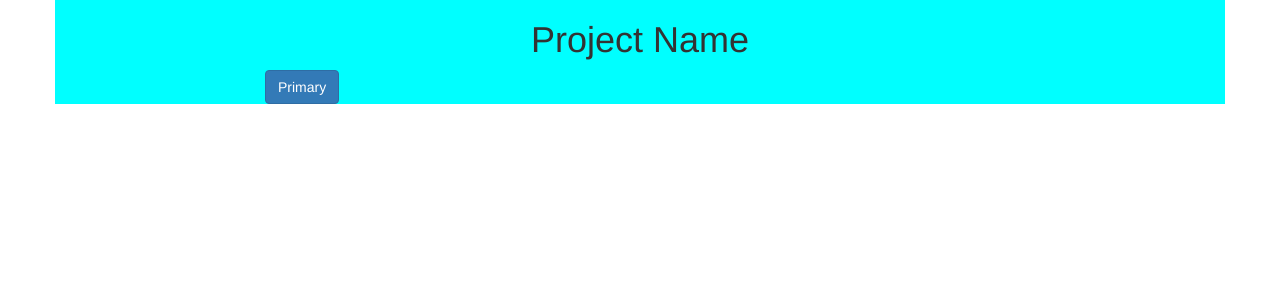
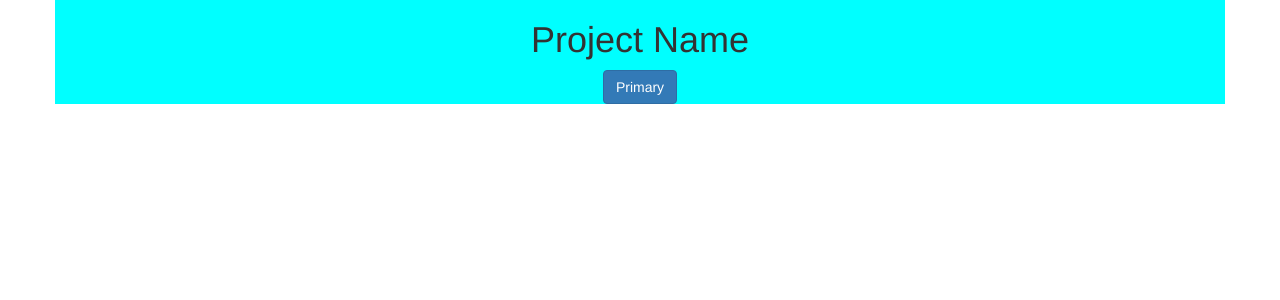
Before and after one commit to vincentmvdm/momenta, a Flask app: page / in a window 1280 px wide. Shown: the top 300 px of the page. Run offline with Flask 2, Linux system fonts and the light colour scheme; some libraries are stand-ins or nearby versions.

Commit message:
Added button.

```diff
--- a/templates/index.html
+++ b/templates/index.html
@@ -23,7 +23,7 @@
       <div class="row">
         <div class="col-xs-12 col-md-8 col-md-offset-2">
           <h1 class="text-center animated fadeIn">Project Name</h1>
-          <button type="button" class="btn btn-primary">Primary</button>
+          <button type="button" class="btn btn-primary center-block">Primary</button>
         </div>
       </div>
     </div>
```
